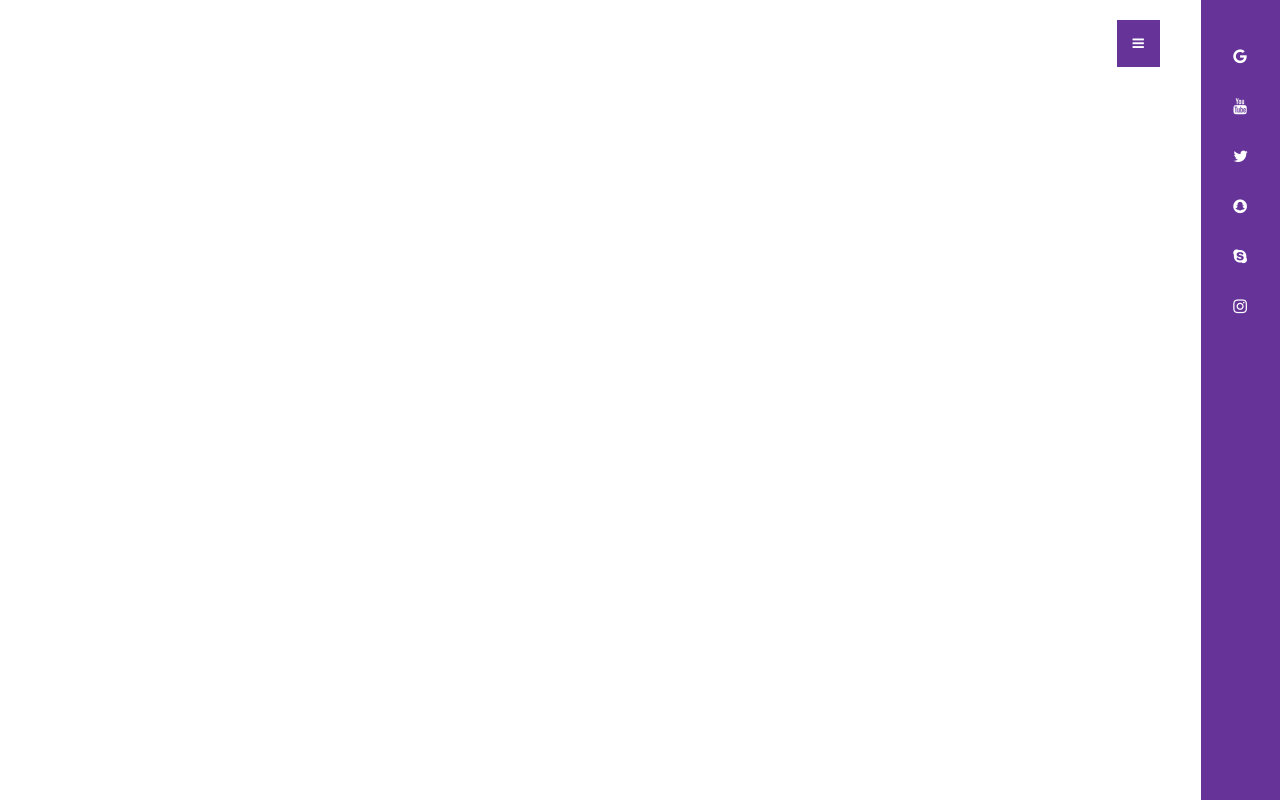
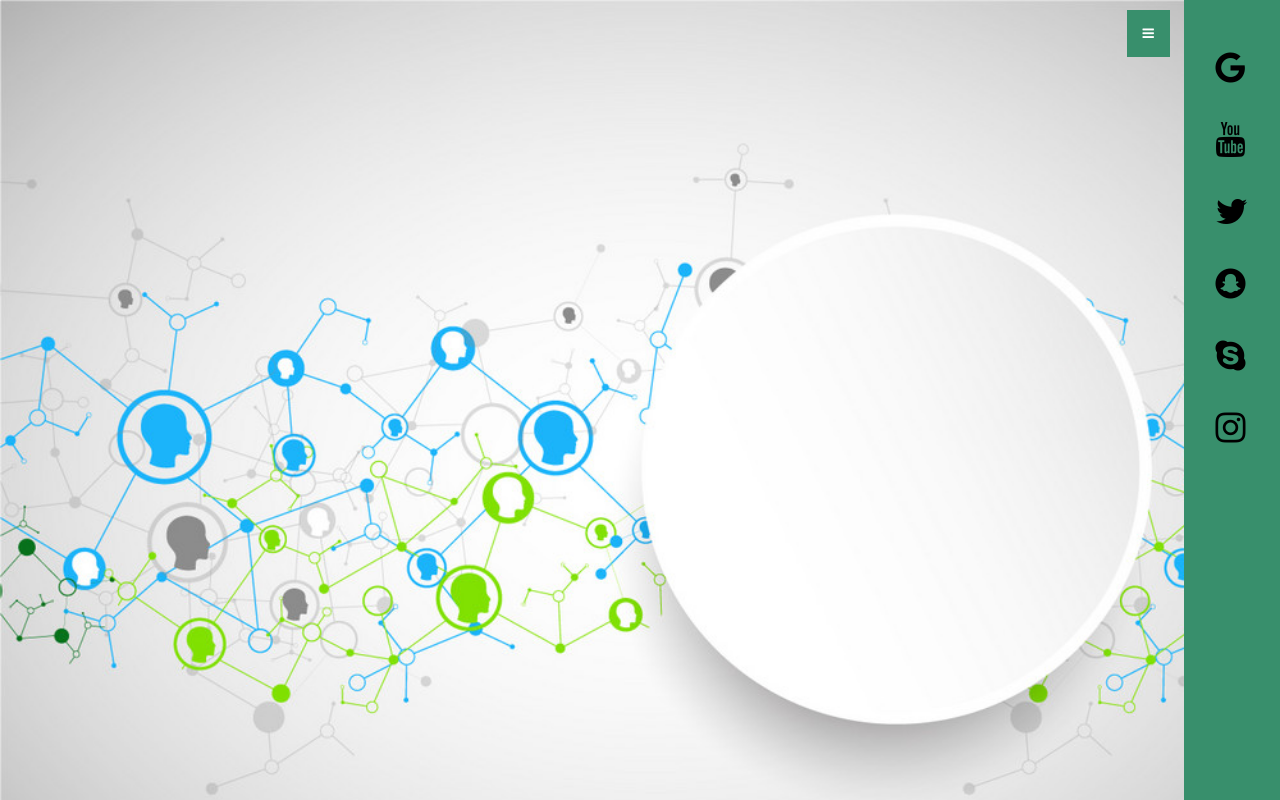
Before and after one commit to sayiO/humburger_button, a plain HTML site: page index.html in a window 1280 px wide. Both pictures are taken after a click on the button 1238 px from the left and 43 px from the top of the page. Drawn offline with Linux system fonts and the light colour scheme.

Commit message:
styled the body and navbar

```diff
--- a/style.css
+++ b/style.css
@@ -4,6 +4,9 @@
 
 body {
     display: flex;
+    background-color: #495159;
+    background-image: url("images/social_media.jpg");
+    background-size: cover;
     align-items: center;
     justify-content: center;
     font-family: Arial, Helvetica, sans-serif;
@@ -12,22 +15,22 @@ body {
 }
 
 button {
-    background-color: rebeccapurple;
+    background-color: #388f6c;
     border: none;
     color: white;
     position: fixed;
-    top: 20px;
-    right: 20px;
+    top: 10px;
+    right: 10px;
     padding: 1rem;
     transition: transform 0.3s ease-in-out;
 }
 
 button.active {
-    transform: translate(-100px);
+    transform: translateX(-100px);
 }
 
 nav {
-    background-color: rebeccapurple;
+    background-color: #388f6c;
     position: fixed;
     height: 100vh;
     top: 0;
@@ -52,6 +55,7 @@ nav ul li {
 }
 
 nav a {
-    color: white;
+    color: black;
     text-decoration: none;
+    font-size: 35px;
 }
```
